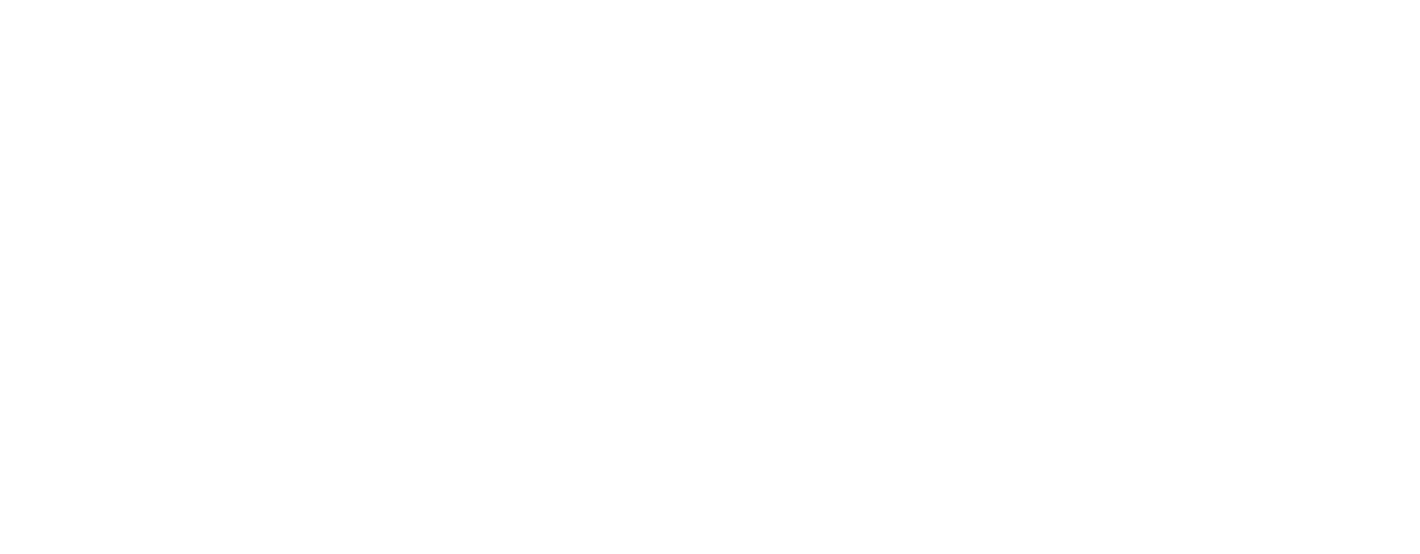
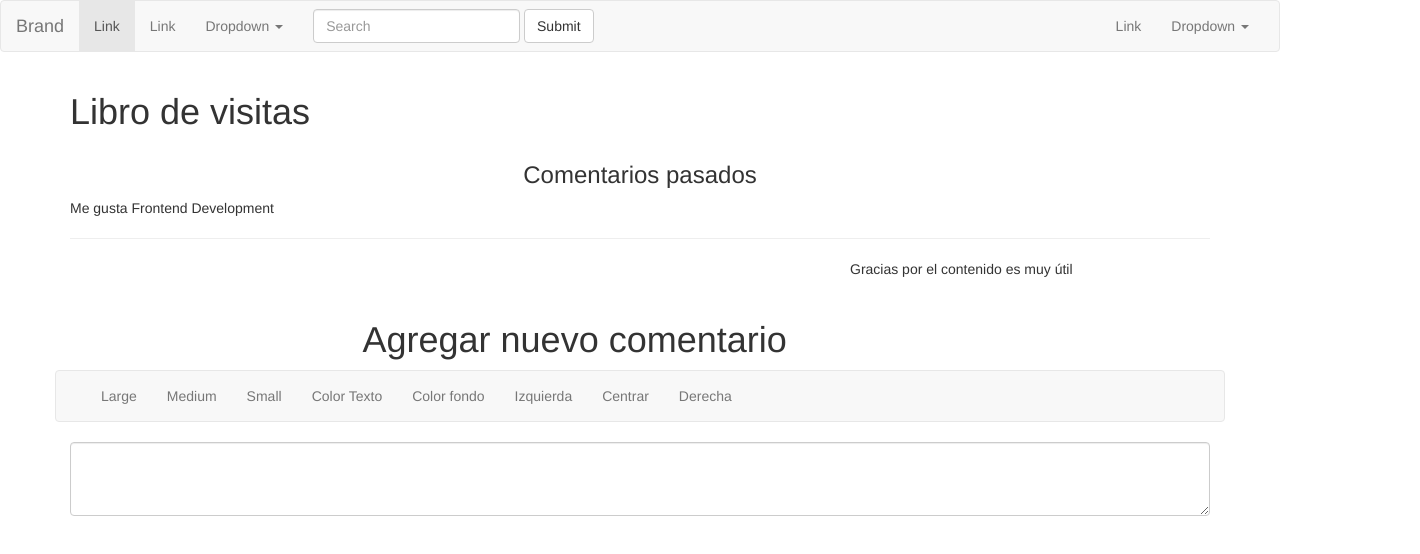
Before and after one commit to erimcolin/libro-visitas, a plain HTML site: page index.html in a window 1280 px wide. Shown: the whole page, 1420 px wide, since content can reach past the window. Drawn offline with nearby package versions, Linux system fonts and the light colour scheme.

Commit message:
cambios al index

```diff
--- a/index.html
+++ b/index.html
@@ -3,8 +3,129 @@
   <head>
     <meta charset="utf-8">
     <title>Libro de Visitas</title>
+    <!-- Latest compiled and minified CSS -->
+    <link rel="stylesheet" href="https://maxcdn.bootstrapcdn.com/bootstrap/3.3.7/css/bootstrap.min.css" integrity="sha384-BVYiiSIFeK1dGmJRAkycuHAHRg32OmUcww7on3RYdg4Va+PmSTsz/K68vbdEjh4u" crossorigin="anonymous">
   </head>
   <body>
+    <nav class="navbar navbar-default">
+  <div class="container-fluid">
+    <!-- Brand and toggle get grouped for better mobile display -->
+    <div class="navbar-header">
+      <button type="button" class="navbar-toggle collapsed" data-toggle="collapse" data-target="#bs-example-navbar-collapse-1" aria-expanded="false">
+        <span class="sr-only">Toggle navigation</span>
+        <span class="icon-bar"></span>
+        <span class="icon-bar"></span>
+        <span class="icon-bar"></span>
+      </button>
+      <a class="navbar-brand" href="#">Brand</a>
+    </div>
+
+    <!-- Collect the nav links, forms, and other content for toggling -->
+    <div class="collapse navbar-collapse" id="bs-example-navbar-collapse-1">
+      <ul class="nav navbar-nav">
+        <li class="active"><a href="#">Link <span class="sr-only">(current)</span></a></li>
+        <li><a href="#">Link</a></li>
+        <li class="dropdown">
+          <a href="#" class="dropdown-toggle" data-toggle="dropdown" role="button" aria-haspopup="true" aria-expanded="false">Dropdown <span class="caret"></span></a>
+          <ul class="dropdown-menu">
+            <li><a href="#">Action</a></li>
+            <li><a href="#">Another action</a></li>
+            <li><a href="#">Something else here</a></li>
+            <li role="separator" class="divider"></li>
+            <li><a href="#">Separated link</a></li>
+            <li role="separator" class="divider"></li>
+            <li><a href="#">One more separated link</a></li>
+          </ul>
+        </li>
+      </ul>
+      <form class="navbar-form navbar-left">
+        <div class="form-group">
+          <input type="text" class="form-control" placeholder="Search">
+        </div>
+        <button type="submit" class="btn btn-default">Submit</button>
+      </form>
+      <ul class="nav navbar-nav navbar-right">
+        <li><a href="#">Link</a></li>
+        <li class="dropdown">
+          <a href="#" class="dropdown-toggle" data-toggle="dropdown" role="button" aria-haspopup="true" aria-expanded="false">Dropdown <span class="caret"></span></a>
+          <ul class="dropdown-menu">
+            <li><a href="#">Action</a></li>
+            <li><a href="#">Another action</a></li>
+            <li><a href="#">Something else here</a></li>
+            <li role="separator" class="divider"></li>
+            <li><a href="#">Separated link</a></li>
+          </ul>
+        </li>
+      </ul>
+    </div><!-- /.navbar-collapse -->
+  </div><!-- /.container-fluid -->
+</nav>
+
+
+<div class="container">
+  <div class="row">
+    <div class="col-md-12">
+      <h1>Libro de visitas</h1>
+    </div>
+  </div>
+  <div class="row">
+    <div class="col-md-12">
+      <h3 class="text-center">Comentarios pasados</h3>
+      <p>Me gusta Frontend Development</p>
+      <hr>
+    </div>
+
+  </div>
+  <div class="row">
+    <div class="col-md-offset-8 col-md-6">
+      <p>Gracias por el contenido es muy útil</p>
+    </div>
+    <hr>
+  </div>
+  <div class="row">
+    <div class="col-md-offset-3 col-md-8">
+      <h1>Agregar nuevo comentario</h1>
+    </div>
+  </div>
+  <div class="row">
+    <nav class="navbar navbar-default">
+  <div class="container-fluid">
+    <!-- Brand and toggle get grouped for better mobile display -->
+    <div class="navbar-header">
+      <button type="button" class="navbar-toggle collapsed" data-toggle="collapse" data-target="#bs-example-navbar-collapse-1" aria-expanded="false">
+        <span class="sr-only">Toggle navigation</span>
+        <span class="icon-bar"></span>
+        <span class="icon-bar"></span>
+        <span class="icon-bar"></span>
+      </button>
+    </div>
+
+    <!-- Collect the nav links, forms, and other content for toggling -->
+    <div class="collapse navbar-collapse" id="bs-example-navbar-collapse-1">
+      <ul class="nav navbar-nav">
+        <li><a href="#">Large</a></li>
+        <li><a href="#">Medium</a></li>
+        <li><a href="#">Small</a></li>
+        <li><a href="#">Color Texto</a></li>
+        <li><a href="#">Color fondo</a></li>
+        <li><a href="#">Izquierda</a></li>
+        <li><a href="#">Centrar</a></li>
+        <li><a href="#">Derecha</a></li>
+      </ul>
+
+    </div><!-- /.navbar-collapse -->
+  </div><!-- /.container-fluid -->
+</nav>
+  </div>
+  <form>
+  <div class="form-group">
+    <textarea class="form-control" id="exampleFormControlTextarea1" rows="3"></textarea>
+  </div>
+</form>
+</div>
+
+<!-- Latest compiled and minified JavaScript -->
+<script src="https://maxcdn.bootstrapcdn.com/bootstrap/3.3.7/js/bootstrap.min.js" integrity="sha384-Tc5IQib027qvyjSMfHjOMaLkfuWVxZxUPnCJA7l2mCWNIpG9mGCD8wGNIcPD7Txa" crossorigin="anonymous"></script>
 
   </body>
 </html>
```
